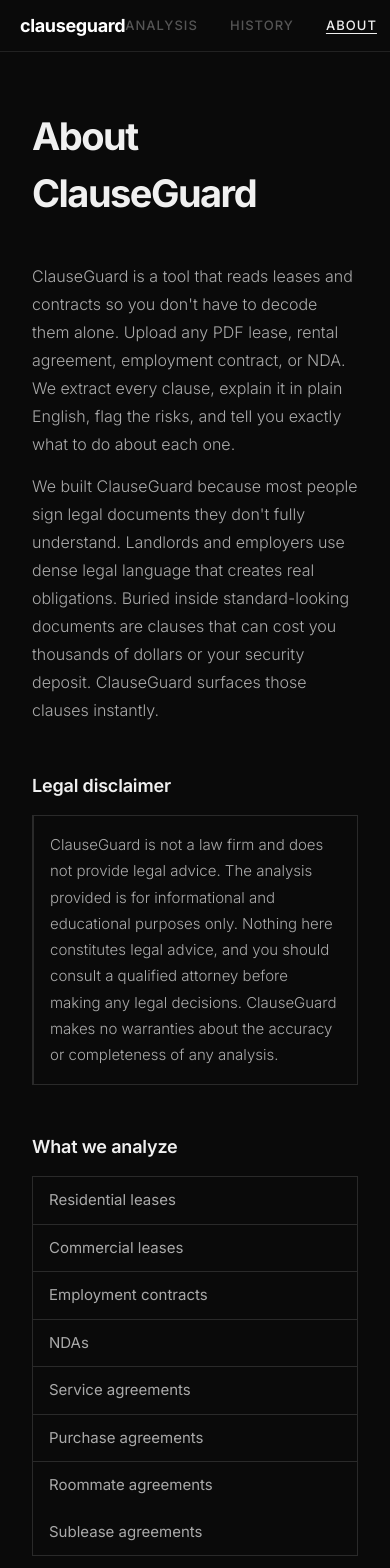
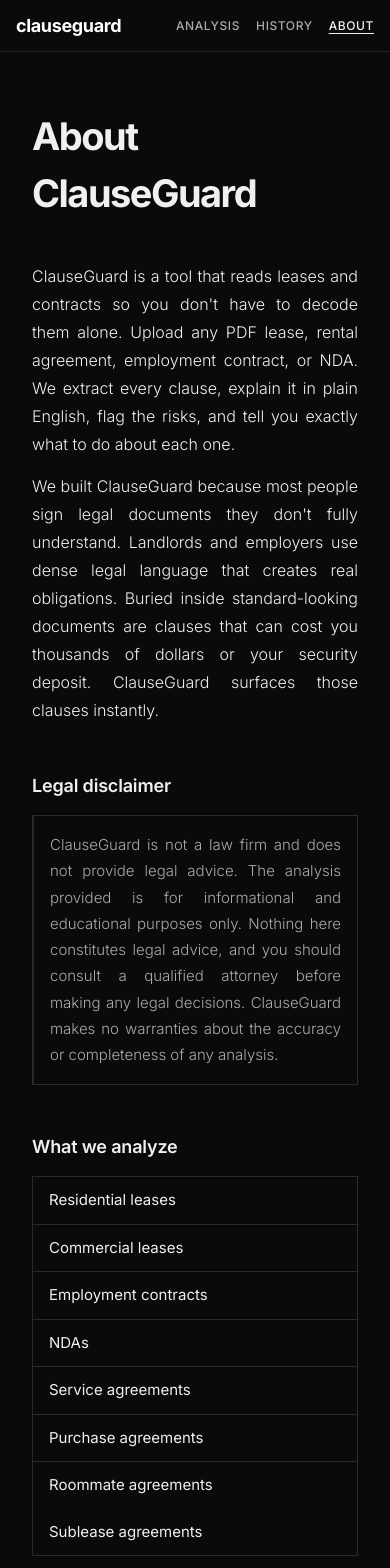
Before and after one commit to Hrishikesh-Codes/clauseguard, a React (Vite) app in the folder frontend/: page /about in a window 390 px wide. Shown: the top 1568 px of the page. Built offline with nearby package versions, Linux system fonts and the light colour scheme; no server answers.

Commit message:
Fix mobile nav spacing, justify text, white body text, remove review links, improve AI prompt for concrete summaries

```diff
--- a/frontend/src/components/ClauseRow.tsx
+++ b/frontend/src/components/ClauseRow.tsx
@@ -46,15 +46,6 @@
       <div className="clause-right">
         <p className="clause-explanation">{clause.plain_english}</p>
         <VerdictBlock verdict={clause.verdict} riskLevel={clause.risk_level as RiskLevel} />
-        <a
-          className="clause-action"
-          href={buildClaudeUrl(clause.action_prompt)}
-          target="_blank"
-          rel="noopener noreferrer"
-          onClick={e => e.stopPropagation()}
-        >
-          {clause.action_label} ↗
-        </a>
       </div>
     </div>
   )
--- a/frontend/src/components/VerdictBlock.tsx
+++ b/frontend/src/components/VerdictBlock.tsx
@@ -3,7 +3,7 @@
 const VERDICT_STYLES: Record<RiskLevel, { bg: string; border: string; color: string }> = {
   high: { bg: '#1a0a0a', border: '#ff6b6b', color: '#ff6b6b' },
   medium: { bg: '#1a1200', border: '#e8b84b', color: '#e8b84b' },
-  standard: { bg: '#111', border: '#555', color: '#aaa' },
+  standard: { bg: '#111', border: '#555', color: '#f0f0f0' },
   favorable: { bg: '#071a10', border: '#3ecf8e', color: '#3ecf8e' },
 }
 
--- a/frontend/src/index.css
+++ b/frontend/src/index.css
@@ -82,12 +82,12 @@
   font-weight: 500;
   text-transform: uppercase;
   letter-spacing: 0.08em;
-  color: var(--text-muted);
+  color: var(--text-secondary);
   padding: 6px 0;
   transition: color 0.15s;
 }
 
-.nav-link:hover { color: var(--text-secondary); }
+.nav-link:hover { color: var(--text-primary); }
 
 .nav-link.active {
   color: var(--text-primary);
@@ -435,8 +435,9 @@
 .clause-explanation {
   font-size: 16px;
   font-weight: 300;
-  color: var(--text-secondary);
+  color: var(--text-primary);
   line-height: 1.75;
+  text-align: justify;
 }
 
 /* ─── Verdict block ───────────────────────────────────────────────────────── */
@@ -446,6 +447,7 @@
   font-size: 15px;
   font-weight: 300;
   line-height: 1.7;
+  text-align: justify;
 }
 
 /* ─── Action link ─────────────────────────────────────────────────────────── */
@@ -620,9 +622,10 @@
 .about-body {
   font-size: 16px;
   font-weight: 300;
-  color: var(--text-secondary);
+  color: var(--text-primary);
   line-height: 1.75;
   margin-bottom: 14px;
+  text-align: justify;
 }
 
 .about-body:last-child { margin-bottom: 0; }
@@ -645,7 +648,7 @@
 .about-grid-item {
   font-size: 15px;
   font-weight: 400;
-  color: var(--text-secondary);
+  color: var(--text-primary);
   padding: 12px 16px;
   border-bottom: 0.5px solid var(--border-subtle);
   border-right: 0.5px solid var(--border-subtle);
@@ -752,7 +755,9 @@
   }
 
   .results-hero { padding: 24px 20px 20px; }
-  .nav { padding: 0 20px; }
+  .nav { padding: 0 16px; }
+  .nav-links { gap: 16px; }
+  .nav-link { font-size: 12px; letter-spacing: 0.05em; }
 
   .about-grid { grid-template-columns: 1fr; }
   .about-grid-item { border-right: none; }
```
Also changed, not shown: 1 other file (tests, documents, lock files or other folders).
